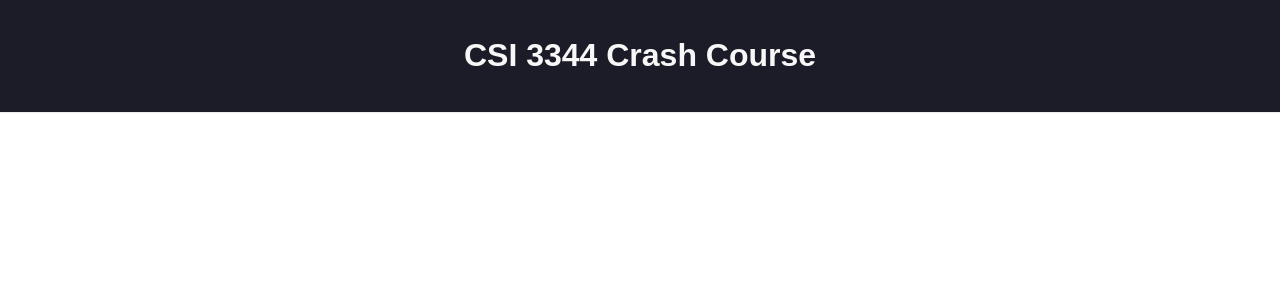
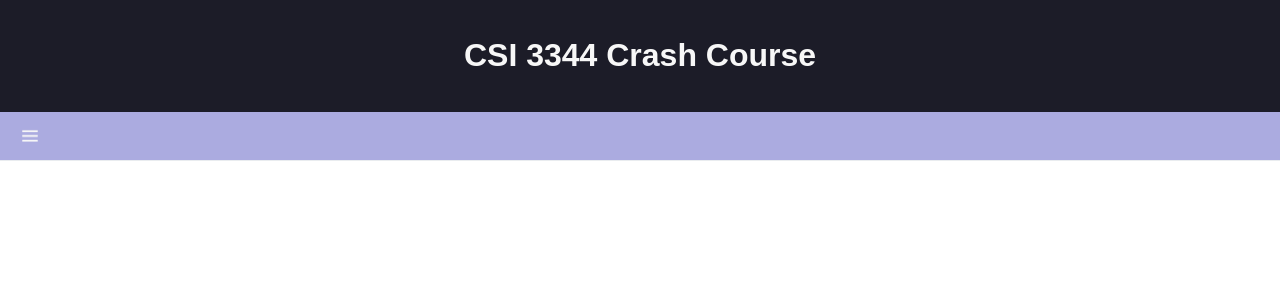
Before and after one commit to brendonnewt/algorithm-app, a React (Create React App) app in the folder ui/: page / in a window 1280 px wide. Shown: the top 300 px of the page. Built offline with nearby package versions, Linux system fonts and the light colour scheme; a web font is replaced by a local one.

Commit message:
adding nav with the button

```diff
--- a/ui/src/App.js
+++ b/ui/src/App.js
@@ -3,6 +3,7 @@ import { BrowserRouter as Router, Route, Routes, useLocation } from 'react-route
 import HomePage from './pages/HomePage';
 import './assets/styles/App.css';
 import Header from './components/Header';
+import Nav from './components/Nav';
 
 function Main() {
   const location = useLocation();
@@ -23,6 +24,7 @@ function Main() {
   return (
     <>
       <Header text={headerText}/>
+      <Nav />
       <Routes>
         <Route path="/" element={<HomePage />} />
         {/* Add more routes as needed */}
--- a/ui/src/assets/styles/App.css
+++ b/ui/src/assets/styles/App.css
@@ -9,5 +9,27 @@ body {
   padding: 1rem;
   background-color: #1c1c28;
   color: #f7f7f7;
+}
+
+.nav {
+  height: 6vh;
+  background-color: #ababe0;
   border-bottom: 1px solid #e9ecef;
 }
+
+.nav .navButton {
+  height: 100%;
+  justify-content: center;
+  border: none;
+  background: none;
+  padding: 1;
+}
+
+.nav .navButton img {
+  max-width: 100%;
+  max-height: 100%;
+}
+
+.nav .navButton:hover {
+  background-color: #3b3b56;
+}
--- a/ui/src/components/Nav.js
+++ b/ui/src/components/Nav.js
@@ -1,9 +1,14 @@
 import React from 'react';
+import buttonIcon from '../assets/images/nav-button-icon.png';
 
 const Nav = () => {
+    return (
     <nav className='nav'>
-        <button className='navButton'></button>
+        <button type='button' className='navButton'>
+            <img src={buttonIcon} alt='Navigation Button Icon' />
+        </button>
     </nav>
+    );
 }
 
 export default Nav;
--- a/ui/src/pages/HomePage.js
+++ b/ui/src/pages/HomePage.js
@@ -1,9 +1,6 @@
-import Header from '../components/Header';
-
 const HomePage = () => {
     return (
         <div className="HomePage">
-            <nav></nav>
             <main>
                 <figure></figure>
                 <section></section>
```
Also changed, not shown: ui/src/assets/images/nav-button-icon.png (added).
